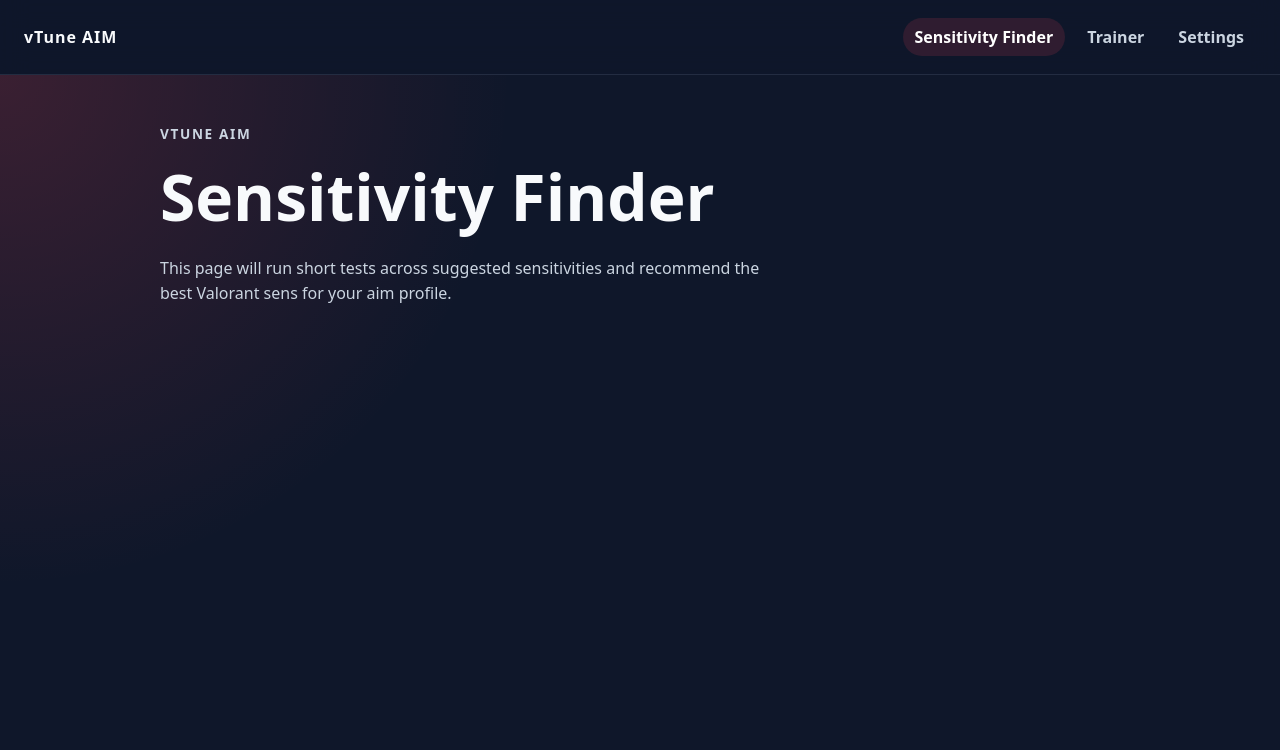
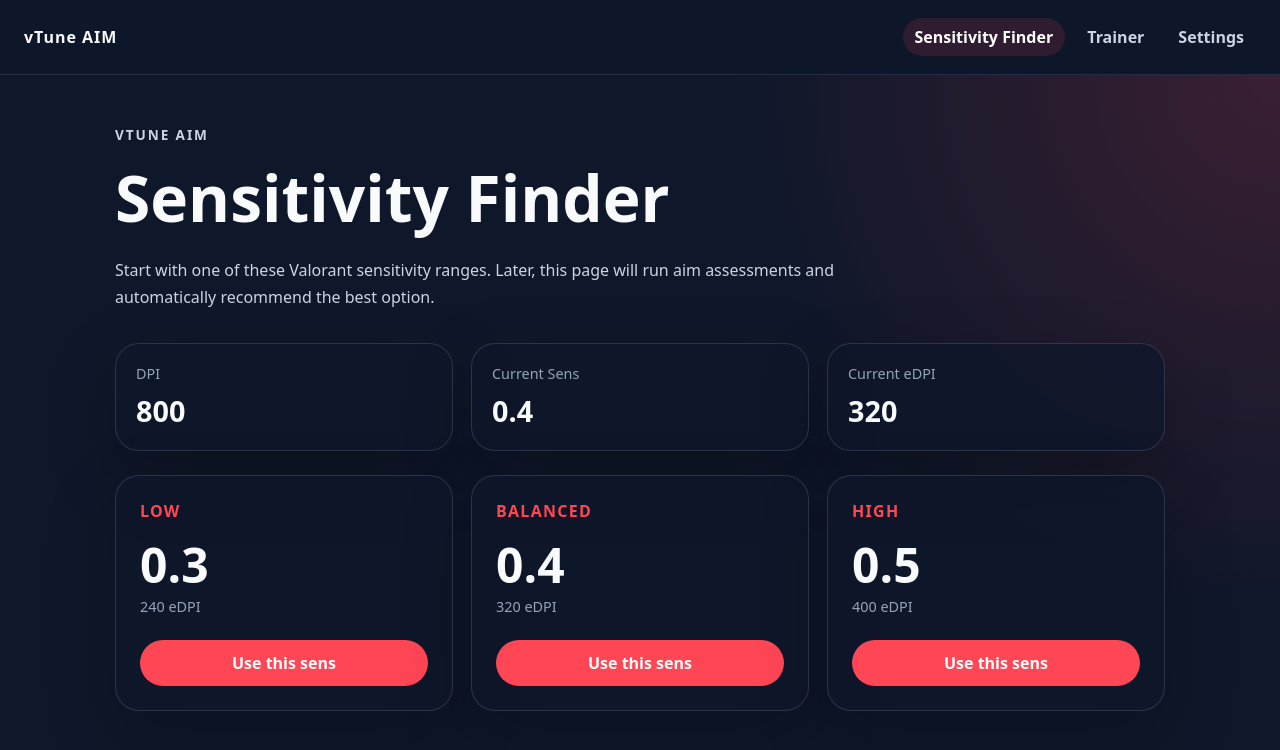
Before and after one commit to kaquya/valorant-aim-trainer, a React (Vite) app: page /sensitivity-finder in a window 1280 px wide. Shown: the top 750 px of the page. Built offline with nearby package versions, Linux system fonts and the light colour scheme.

Commit message:
feat(sensitivity): add sensitivity finder page

```diff
--- a/index.html
+++ b/index.html
@@ -4,7 +4,7 @@
     <meta charset="UTF-8" />
     <link rel="icon" type="image/svg+xml" href="/favicon.svg" />
     <meta name="viewport" content="width=device-width, initial-scale=1.0" />
-    <title>valorant-aim-trainer</title>
+    <title>vTune Aim</title>
   </head>
   <body>
     <div id="root"></div>
--- /dev/null
+++ b/src/pages/SensitivityFinderPage.css
@@ -0,0 +1,122 @@
+.finder-page {
+  min-height: calc(100vh - 73px);
+  padding: 48px 24px;
+  background:
+    radial-gradient(circle at top right, rgba(255, 70, 85, 0.18), transparent 34rem),
+    #0f172a;
+  color: #f8fafc;
+}
+
+.finder-container {
+  max-width: 1050px;
+  margin: 0 auto;
+}
+
+.finder-header {
+  margin-bottom: 32px;
+}
+
+.finder-eyebrow {
+  margin: 0 0 8px;
+  color: #ff4655;
+  font-size: 0.85rem;
+  font-weight: 800;
+  letter-spacing: 0.14em;
+  text-transform: uppercase;
+}
+
+.finder-header h1 {
+  margin: 0;
+  font-size: clamp(2.2rem, 5vw, 4.8rem);
+}
+
+.finder-header p {
+  max-width: 720px;
+  color: #cbd5e1;
+  line-height: 1.7;
+}
+
+.finder-current-card {
+  display: grid;
+  grid-template-columns: repeat(3, 1fr);
+  gap: 18px;
+  margin-bottom: 24px;
+}
+
+.finder-current-card div,
+.finder-card {
+  border: 1px solid rgba(148, 163, 184, 0.22);
+  border-radius: 24px;
+  background: rgba(15, 23, 42, 0.78);
+  box-shadow: 0 24px 70px rgba(0, 0, 0, 0.24);
+}
+
+.finder-current-card div {
+  padding: 20px;
+}
+
+.finder-current-card span,
+.finder-card span {
+  display: block;
+  color: #94a3b8;
+  font-size: 0.9rem;
+}
+
+.finder-current-card strong {
+  display: block;
+  margin-top: 8px;
+  font-size: 1.8rem;
+}
+
+.finder-grid {
+  display: grid;
+  grid-template-columns: repeat(3, 1fr);
+  gap: 18px;
+}
+
+.finder-card {
+  padding: 24px;
+}
+
+.finder-card p {
+  margin: 0 0 10px;
+  color: #ff4655;
+  font-weight: 900;
+  letter-spacing: 0.08em;
+  text-transform: uppercase;
+}
+
+.finder-card h2 {
+  margin: 0;
+  font-size: 3rem;
+}
+
+.finder-card button {
+  width: 100%;
+  margin-top: 24px;
+  border: 0;
+  border-radius: 999px;
+  padding: 12px 18px;
+  background: #ff4655;
+  color: white;
+  font-weight: 900;
+  cursor: pointer;
+}
+
+.finder-card button:hover {
+  filter: brightness(1.08);
+}
+
+.finder-card small {
+  display: block;
+  margin-top: 12px;
+  color: #86efac;
+  font-weight: 700;
+}
+
+@media (max-width: 820px) {
+  .finder-current-card,
+  .finder-grid {
+    grid-template-columns: 1fr;
+  }
+}
--- a/src/pages/SensitivityFinderPage.tsx
+++ b/src/pages/SensitivityFinderPage.tsx
@@ -1,15 +1,92 @@
+import { useState } from "react";
+import {
+  loadSettings,
+  saveSettings,
+} from "../features/settings/settingsStorage";
+import type { UserSettings } from "../features/settings/settingsTypes";
+import {
+  calculateEdpi,
+  getSensitivitySuggestions,
+} from "../features/sensitivity/calculateSensitivity";
+import "./SensitivityFinderPage.css";
+
 function SensitivityFinderPage() {
+  const [settings, setSettings] = useState<UserSettings>(() => loadSettings());
+  const [selectedLabel, setSelectedLabel] = useState<string | null>(null);
+
+  const currentEdpi = calculateEdpi(
+    settings.dpi,
+    settings.valorantSensitivity,
+  );
+
+  const suggestions = getSensitivitySuggestions(settings.dpi);
+
+  function handleUseSensitivity(valorantSensitivity: number, label: string) {
+    const updatedSettings: UserSettings = {
+      ...settings,
+      valorantSensitivity,
+    };
+
+    setSettings(updatedSettings);
+    saveSettings(updatedSettings);
+    setSelectedLabel(label);
+  }
+
   return (
-    <main className="settings-page">
-      <div className="settings-container">
-        <header className="settings-header">
-          <p className="settings-eyebrow">vTune AIM</p>
+    <main className="finder-page">
+      <div className="finder-container">
+        <header className="finder-header">
+          <p className="finder-eyebrow">vTune AIM</p>
           <h1>Sensitivity Finder</h1>
           <p>
-            This page will run short tests across suggested sensitivities and
-            recommend the best Valorant sens for your aim profile.
+            Start with one of these Valorant sensitivity ranges. Later, this
+            page will run aim assessments and automatically recommend the best
+            option.
           </p>
         </header>
+
+        <section className="finder-current-card">
+          <div>
+            <span>DPI</span>
+            <strong>{settings.dpi}</strong>
+          </div>
+
+          <div>
+            <span>Current Sens</span>
+            <strong>{settings.valorantSensitivity}</strong>
+          </div>
+
+          <div>
+            <span>Current eDPI</span>
+            <strong>{currentEdpi}</strong>
+          </div>
+        </section>
+
+        <section className="finder-grid">
+          {suggestions.map((suggestion) => (
+            <article className="finder-card" key={suggestion.label}>
+              <p>{suggestion.label}</p>
+              <h2>{suggestion.valorantSensitivity}</h2>
+              <span>{suggestion.edpi} eDPI</span>
+
+              <button
+                type="button"
+                onClick={() =>
+                  handleUseSensitivity(
+                    suggestion.valorantSensitivity,
+                    suggestion.label,
+                  )
+                }
+              >
+                Use this sens
+              </button>
+
+              {selectedLabel === suggestion.label && (
+                <small>Saved as current sensitivity.</small>
+              )}
+            </article>
+          ))}
+        </section>
       </div>
     </main>
   );
```
